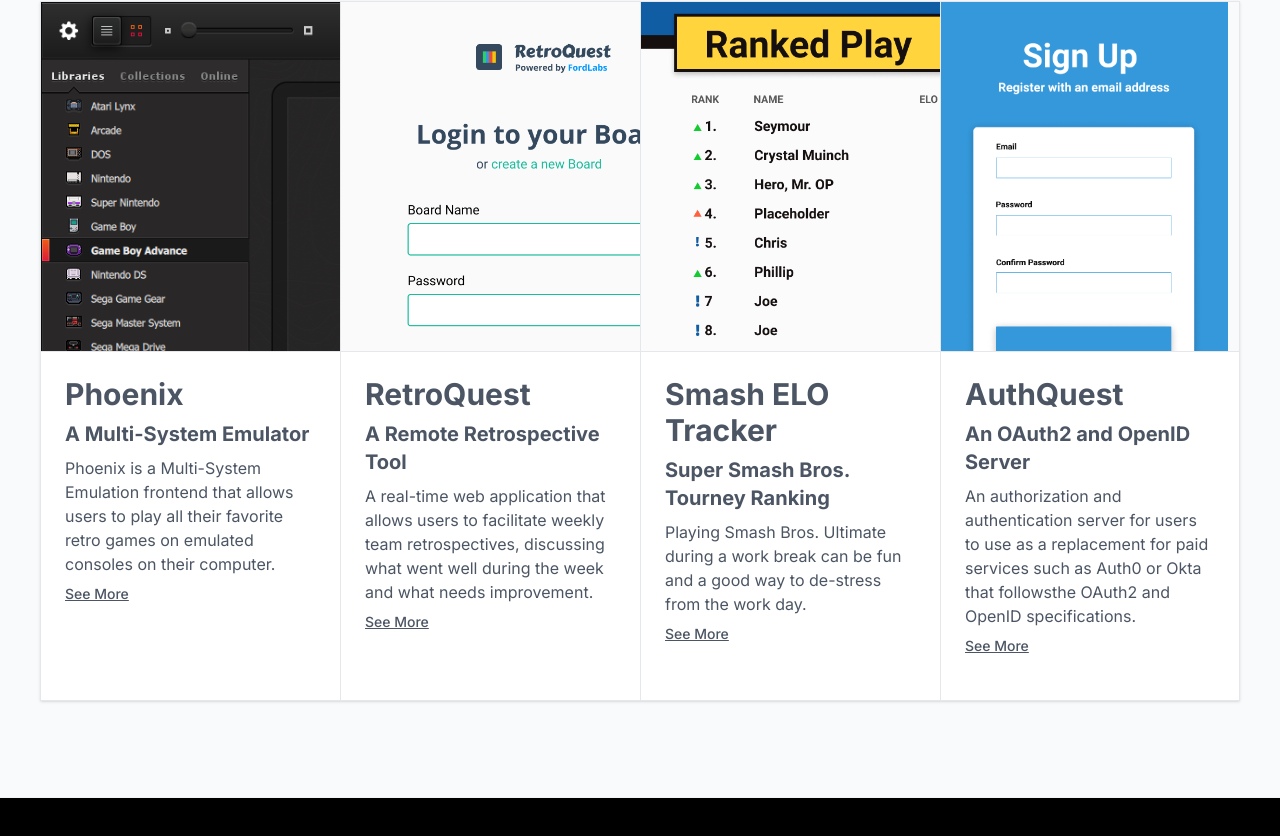
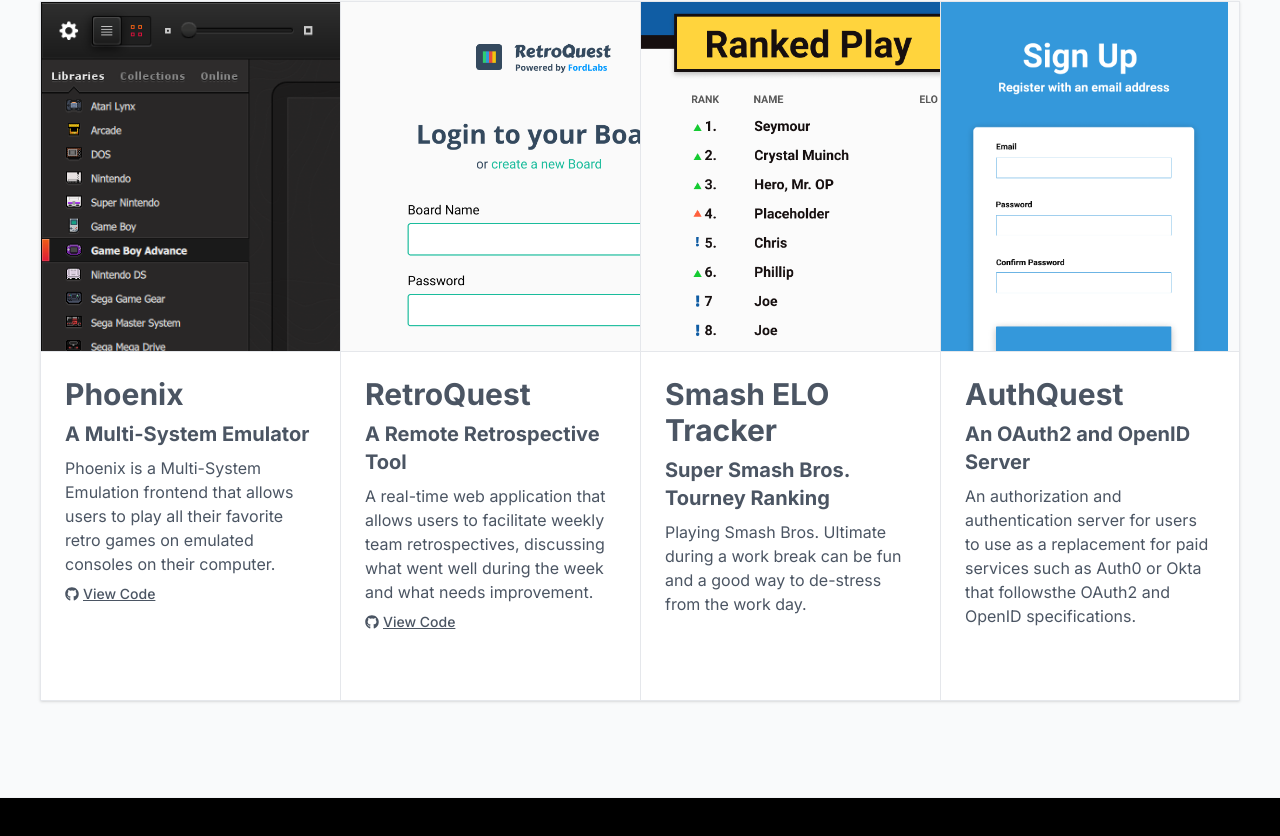
Before and after one commit to Druage/leelazarecky, a Next.js app: page / in a window 1280 px wide. Shown: the part 1185-2021 px from the top of the page. Built offline with nearby package versions, Linux system fonts and the light colour scheme.

Commit message:
Adds clicky

```diff
--- a/ui/components/Project/ProjectItem/Description.tsx
+++ b/ui/components/Project/ProjectItem/Description.tsx
@@ -20,30 +20,25 @@
                     {project.longName}
                 </div>
                 <div>{project.description}</div>
-                {/*{project.githubLink && project.githubLink !== "" && (*/}
-                {/*    <Link href={"https://github.com/druage"}>*/}
-                {/*        <a*/}
-                {/*            target={"_blank"}*/}
-                {/*            className="inline-flex items-center text-sm font-medium underline w-fit"*/}
-                {/*        >*/}
-                {/*            <FontAwesomeIcon*/}
-                {/*                icon={faGithub}*/}
-                {/*                height={16}*/}
-                {/*                width={16}*/}
-                {/*                className={"mr-1"}*/}
-                {/*            />*/}
-                {/*            View Code*/}
-                {/*        </a>*/}
-                {/*    </Link>*/}
-                {/*)}*/}
-
-                {project.slug && <Link href={`/project/${project.slug}`}>
-                    <a
-                        className="inline-flex items-center text-sm font-medium underline w-fit"
-                    >
-                        See More
-                    </a>
-                </Link>}
+                {project.githubLink && project.githubLink !== "" && (
+                    <Link href={project.githubLink}>
+                        <a
+                            target={"_blank"}
+                            className="inline-flex items-center text-sm font-medium underline w-fit"
+                            onClick={event => {
+                                event.stopPropagation();
+                            }}
+                        >
+                            <FontAwesomeIcon
+                                icon={faGithub}
+                                height={16}
+                                width={16}
+                                className={"mr-1"}
+                            />
+                            View Code
+                        </a>
+                    </Link>
+                )}
 
             </div>
         </div>
--- a/ui/components/Project/ProjectItem/DisplayImage.tsx
+++ b/ui/components/Project/ProjectItem/DisplayImage.tsx
@@ -12,7 +12,7 @@
             }
         >
             <div
-                className={"absolute m-auto h-[500px] w-[1000px]"}
+                className={"relative m-auto h-[500px] w-[1000px]"}
             >
                 <Image
                     src={src}
--- a/ui/components/Project/ProjectItem/ProjectItem.tsx
+++ b/ui/components/Project/ProjectItem/ProjectItem.tsx
@@ -1,6 +1,7 @@
 import {Project} from "../../../types/Project";
 import {Description} from "./Description";
 import {DisplayImage} from "./DisplayImage";
+import {useRouter} from "next/router";
 
 interface Props {
     project: Project;
@@ -8,12 +9,15 @@
 
 export function ProjectItem({project}: Props) {
 
+    const router = useRouter();
+
     return (
         <div
             key={project.name}
             className={
-                "relative mb-8 flex h-auto flex-col justify-between md:mb-0 md:h-[700px] w-full md:w-[300px] border-0 md:border md:border-r-0 last:border-r"
+                "cursor-pointer relative mb-8 flex h-auto flex-col justify-between md:mb-0 md:h-[700px] w-full md:w-[300px] border-0 md:border md:border-r-0 last:border-r"
             }
+            onClick={() => router.push(`/project/${project.slug}`)}
         >
 
             <DisplayImage src={project.image.src}/>
```
